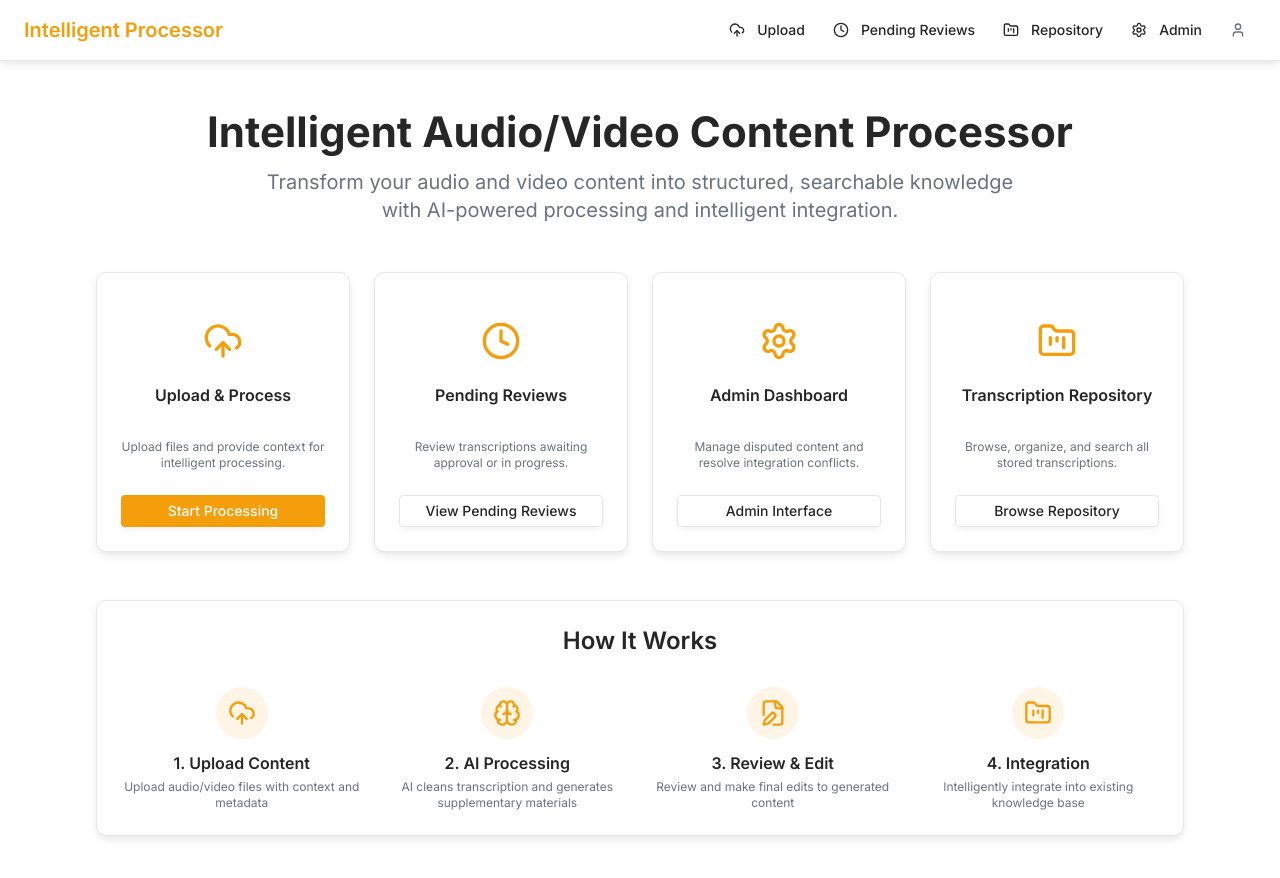
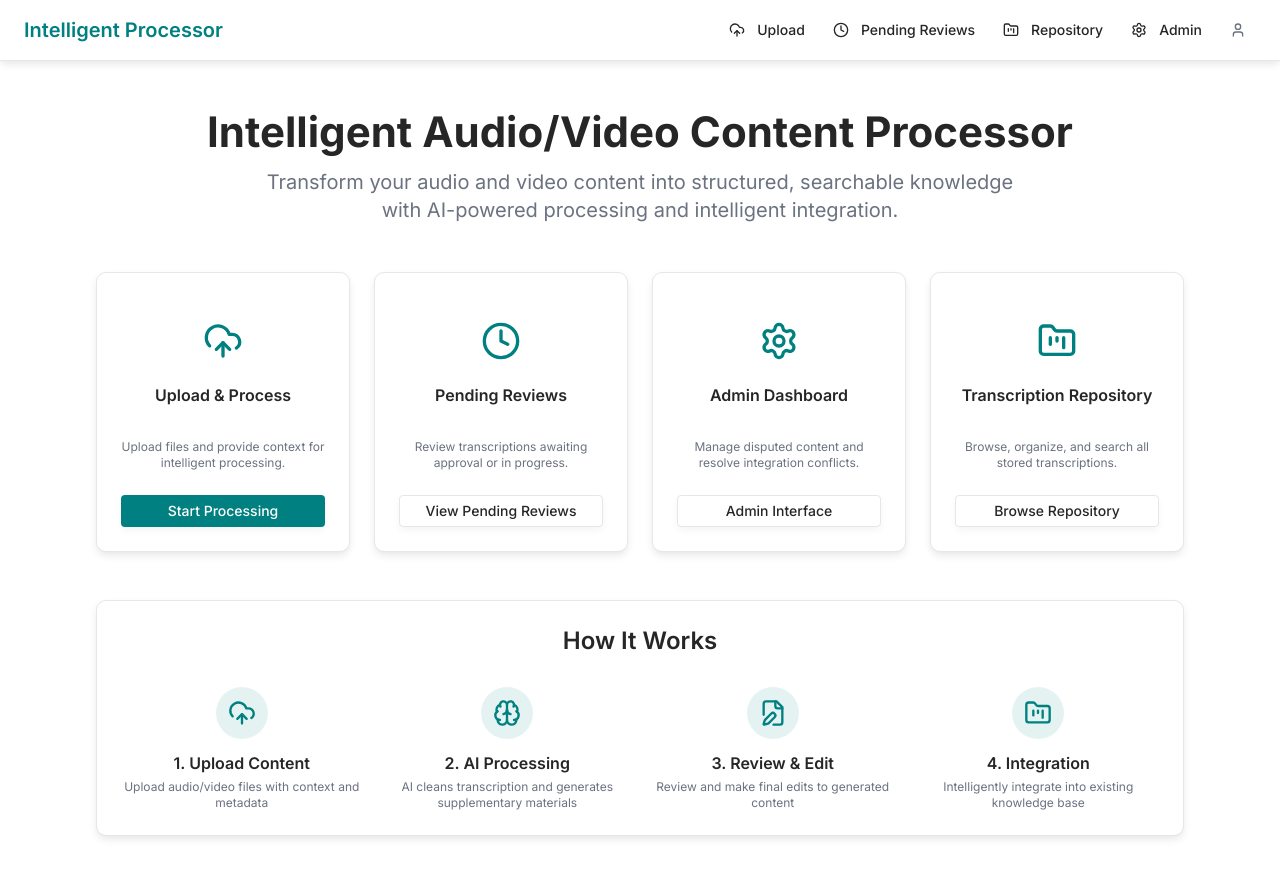
Before and after one commit to alimon777/TranscribeProject, a React (Vite) app in the folder frontend/: page / in a window 1280 px wide. Shown: the top 878 px of the page. Built offline with nearby package versions, Linux system fonts and the light colour scheme.

Commit message:
color and theme fix

```diff
--- a/frontend/index.html
+++ b/frontend/index.html
@@ -1,5 +1,6 @@
 <!doctype html>
 <html lang="en">
+
 <head>
   <meta charset="UTF-8" />
   <link rel="icon" type="image/svg+xml" href="/vite.svg" />
@@ -7,11 +8,38 @@
   <!-- Google Fonts: Inter and JetBrains Mono -->
   <link rel="preconnect" href="https://fonts.googleapis.com">
   <link rel="preconnect" href="https://fonts.gstatic.com" crossorigin>
-    <link href="https://fonts.googleapis.com/css2?family=Inter:wght@100..900&family=JetBrains+Mono:ital,wght@0,100..800;1,100..800&display=swap" rel="stylesheet">
+  <link
+    href="https://fonts.googleapis.com/css2?family=Inter:wght@100..900&family=JetBrains+Mono:ital,wght@0,100..800;1,100..800&display=swap"
+    rel="stylesheet">
   <title>Vite + React</title>
+  <script>
+    // IIFE to avoid polluting global scope
+    (function () {
+      const HMTLElement = document.documentElement;
+      const prefersDarkScheme = window.matchMedia('(prefers-color-scheme: dark)');
+
+      function applyTheme(isDark) {
+        if (isDark) {
+          HMTLElement.classList.add('dark');
+        } else {
+          HMTLElement.classList.remove('dark');
+        }
+      }
+
+      // Apply theme on initial load
+      applyTheme(prefersDarkScheme.matches);
+
+      // Listen for changes in OS/browser theme preference
+      prefersDarkScheme.addEventListener('change', (event) => {
+        applyTheme(event.matches);
+      });
+    })();
+  </script>
 </head>
+
 <body>
   <div id="root"></div>
   <script type="module" src="/src/main.jsx"></script>
 </body>
+
 </html>
--- a/frontend/src/App.jsx
+++ b/frontend/src/App.jsx
@@ -515,9 +515,11 @@ const UploadPage = ({ setProcessedDataForReview }) => {
                     value={keywords}
                     onChange={(e) => setKeywords(e.target.value)}
                     placeholder={`Enter one term per line. e.g.,
-CSP (Cloud Service Provider)
+
+CSP (Cloud Service Provider),
+DB (DataBase)
 Project Cerebro`}
-                    rows={3}
+                    rows={5}
                   />
                   <p className="text-xs text-muted-foreground mt-1">
                     This helps correct misinterpretations and ensures
@@ -1091,7 +1093,7 @@ const PendingReviewsPage = () => {
                             <Button
                               variant="outline"
                               size="xs"
-                              onClick={() => navigate(`/review`)}
+                              onClick={() => navigate(`/review`)} // Simplified for example, may need to pass item data
                             >
                               <Eye size={12} className="mr-1" /> Review
                             </Button>
@@ -1492,6 +1494,7 @@ const RepositoryPage = () => {
       )}. Please refresh if needed.`
     );
     setSelectedTranscription(null);
+    setMoveModalOpen(false); // Close modal after move
   };
 
   // Handler for deleting a transcription
@@ -1537,7 +1540,7 @@ const RepositoryPage = () => {
       </div>
       <div className="flex flex-col lg:flex-row gap-6 items-start">
         {/* Sidebar: Folder Tree */}
-        <aside className="w-full lg:w-64 border rounded p-2 space-y-2">
+        <aside className="w-full lg:w-64 border rounded p-2 space-y-2 flex-shrink-0"> {/* Added flex-shrink-0 */}
           <div className="flex justify-between items-center px-4 pt-3">
             <h2 className="font-medium">Folders</h2>
           </div>
@@ -1554,7 +1557,7 @@ const RepositoryPage = () => {
         </aside>
 
         {/* Main Content: Transcriptions Table and Preview */}
-        <section className="flex-1 space-y-4">
+        <section className="flex-1 space-y-4 min-w-0"> {/* Added min-w-0 */}
           <Input
             placeholder="Search transcriptions…"
             value={search}
@@ -1563,7 +1566,8 @@ const RepositoryPage = () => {
 
           <div className="flex gap-6">
             {/* Transcriptions Table */}
-            <div className={`${selectedTranscription ? 'flex-1' : 'w-full'} transition-all duration-300`}>
+            {/* MODIFIED LINE BELOW */}
+            <div className={`${selectedTranscription ? 'flex-1 min-w-0' : 'w-full'} transition-all duration-300`}>
               <Card>
                 <CardHeader>
                   <CardTitle>
@@ -1576,6 +1580,7 @@ const RepositoryPage = () => {
                       No items found.
                     </p>
                   ) : (
+                    <div className="overflow-x-auto"> {/* Added for table horizontal scroll if needed */}
                       <Table>
                         <TableHeader>
                           <TableRow>
@@ -1640,6 +1645,7 @@ const RepositoryPage = () => {
                           ))}
                         </TableBody>
                       </Table>
+                    </div>
                   )}
                 </CardContent>
               </Card>
@@ -1672,7 +1678,7 @@ const RepositoryPage = () => {
       )}
 
       {/* Move-to Modal using IntegrationFolderDialog for moving */}
-      {moveModalOpen && (
+      {moveModalOpen && selectedTranscription && ( /* Ensure selectedTranscription exists for move modal */
         <IntegrationFolderDialog
           isOpen={moveModalOpen}
           onClose={() => setMoveModalOpen(false)}
@@ -1708,23 +1714,17 @@ export function IntegrationFolderDialog({
   useEffect(() => {
     if (isOpen) {
       setTreeData(getFolderTreeData());
-      setSelectedFolder(null);
+      setSelectedFolder(null); // Reset selection when dialog opens
     }
   }, [isOpen]);
 
   const handleConfirm = () => {
     // compute path array by walking up the tree
-    const buildPath = (nodes, targetId, acc = []) => {
-      for (const n of nodes) {
-        const next = [...acc, n.name];
-        if (n.id === targetId) return next;
-        if (n.children?.length) {
-          const found = buildPath(n.children, targetId, next);
-          if (found) return found;
-        }
-      }
-    };
-    const pathArray = selectedFolder ? buildPath(treeData, selectedFolder) : [];
+    const getPathArray = (nodes, targetId) => {
+        const path = getNodePath(nodes, targetId);
+        return path ? path.map(p => p.name) : [];
+    }
+    const pathArray = selectedFolder ? getPathArray(treeData, selectedFolder) : [];
     onConfirm(selectedFolder, pathArray);
     onClose();
   };
@@ -1735,7 +1735,8 @@ export function IntegrationFolderDialog({
         <DialogHeader>
           <DialogTitle>Select Folder</DialogTitle>
           <DialogDescription>
-            Suggested path: {suggestedPath.join(' / ') || '—'}
+            {suggestedPath && suggestedPath.length > 0 && `Suggested path: ${suggestedPath.join(' / ')}`}
+            {!suggestedPath || suggestedPath.length === 0 && `No specific path suggested.`}
             <br />
             Click a folder or create a new one, then confirm.
           </DialogDescription>
@@ -1823,9 +1824,9 @@ const AdminDashboardPage = () => {
     });
   }, []);
 
-  const summaryStats = isLoading
-    ? {}
-    : {
+  const summaryStats = useMemo(() => {
+    if (isLoading) return {};
+    return {
       pending: conflicts.filter(
         (c) => c.status === 'Pending Review'
       ).length,
@@ -1837,6 +1838,8 @@ const AdminDashboardPage = () => {
       ).length,
       total: conflicts.length,
     };
+  }, [conflicts, isLoading]);
+
 
   const statCards = [
     {
@@ -1893,7 +1896,7 @@ const AdminDashboardPage = () => {
               <stat.Icon className={`h-4 w-4 ${stat.color}`} />
             </CardHeader>
             <CardContent>
-              <div className="text-2xl font-bold">{stat.value}</div>
+              <div className="text-2xl font-bold">{stat.value ?? 0}</div>
             </CardContent>
           </Card>
         ))}
--- a/frontend/src/index.css
+++ b/frontend/src/index.css
@@ -2,7 +2,6 @@
 @import "tw-animate-css";
 
 @custom-variant dark (&:is(.dark *));
-
 :root {
   --background: oklch(1.0000 0 0);
   --foreground: oklch(0.2686 0 0);
@@ -10,32 +9,32 @@
   --card-foreground: oklch(0.2686 0 0);
   --popover: oklch(1.0000 0 0);
   --popover-foreground: oklch(0.2686 0 0);
-  --primary: oklch(0.7686 0.1647 70.0804);
-  --primary-foreground: oklch(1 0 0); /* WAS: oklch(0 0 0) - This is now WHITE */
-  --secondary: oklch(0.9670 0.0029 264.5419);
+  --primary: oklch(0.5431 0.0927 194.7689);
+  --primary-foreground: oklch(1 0 0);
+  --secondary: oklch(0.9195 0.0253 196.7200);
   --secondary-foreground: oklch(0.4461 0.0263 256.8018);
   --muted: oklch(0.9846 0.0017 247.8389);
   --muted-foreground: oklch(0.5510 0.0234 264.3637);
-  --accent: oklch(0.9869 0.0214 95.2774);
-  --accent-foreground: oklch(0.4732 0.1247 46.2007);
+  --accent: oklch(0.9713 0.0419 196.4815);
+  --accent-foreground: oklch(0.4620 0.0789 194.7689);
   --destructive: oklch(0.6368 0.2078 25.3313);
   --destructive-foreground: oklch(1.0000 0 0);
   --border: oklch(0.9276 0.0058 264.5313);
   --input: oklch(0.9276 0.0058 264.5313);
-  --ring: oklch(0.7686 0.1647 70.0804);
-  --chart-1: oklch(0.7686 0.1647 70.0804);
-  --chart-2: oklch(0.6658 0.1574 58.3183);
-  --chart-3: oklch(0.5553 0.1455 48.9975);
-  --chart-4: oklch(0.4732 0.1247 46.2007);
-  --chart-5: oklch(0.4137 0.1054 45.9038);
+  --ring: oklch(0.6769 0.1155 194.7689);
+  --chart-1: oklch(0.6769 0.1155 194.7689);
+  --chart-2: oklch(0.6183 0.1056 194.7689);
+  --chart-3: oklch(0.5431 0.0927 194.7689);
+  --chart-4: oklch(0.4460 0.0761 194.7689);
+  --chart-5: oklch(0.3260 0.0556 194.7689);
   --sidebar: oklch(0.9846 0.0017 247.8389);
   --sidebar-foreground: oklch(0.2686 0 0);
-  --sidebar-primary: oklch(0.7686 0.1647 70.0804);
+  --sidebar-primary: oklch(0.6035 0.1030 194.7689);
   --sidebar-primary-foreground: oklch(1.0000 0 0);
-  --sidebar-accent: oklch(0.9869 0.0214 95.2774);
-  --sidebar-accent-foreground: oklch(0.4732 0.1247 46.2007);
+  --sidebar-accent: oklch(0.8655 0.0618 196.0685);
+  --sidebar-accent-foreground: oklch(0.4460 0.0761 194.7689);
   --sidebar-border: oklch(0.9276 0.0058 264.5313);
-  --sidebar-ring: oklch(0.7686 0.1647 70.0804);
+  --sidebar-ring: oklch(0.6035 0.1030 194.7689);
   --font-sans: Inter, sans-serif;
   --font-serif: Source Serif 4, serif;
   --font-mono: JetBrains Mono, monospace;
@@ -57,32 +56,32 @@
   --card-foreground: oklch(0.9219 0 0);
   --popover: oklch(0.2686 0 0);
   --popover-foreground: oklch(0.9219 0 0);
-  --primary: oklch(0.7686 0.1647 70.0804);
-  --primary-foreground: oklch(1 0 0); /* WAS: oklch(0 0 0) - This is now WHITE */
+  --primary: oklch(0.6183 0.1056 194.7689);
+  --primary-foreground: oklch(1.0000 0 0);
   --secondary: oklch(0.2686 0 0);
   --secondary-foreground: oklch(0.9219 0 0);
   --muted: oklch(0.2686 0 0);
   --muted-foreground: oklch(0.7155 0 0);
-  --accent: oklch(0.4732 0.1247 46.2007);
-  --accent-foreground: oklch(0.9243 0.1151 95.7459);
+  --accent: oklch(0.5431 0.0927 194.7689);
+  --accent-foreground: oklch(0.9346 0.0252 196.7284);
   --destructive: oklch(0.6368 0.2078 25.3313);
   --destructive-foreground: oklch(1.0000 0 0);
   --border: oklch(0.3715 0 0);
   --input: oklch(0.3715 0 0);
-  --ring: oklch(0.7686 0.1647 70.0804);
-  --chart-1: oklch(0.8369 0.1644 84.4286);
-  --chart-2: oklch(0.6658 0.1574 58.3183);
-  --chart-3: oklch(0.4732 0.1247 46.2007);
-  --chart-4: oklch(0.5553 0.1455 48.9975);
-  --chart-5: oklch(0.4732 0.1247 46.2007);
+  --ring: oklch(0.5431 0.0927 194.7689);
+  --chart-1: oklch(0.5431 0.0927 194.7689);
+  --chart-2: oklch(0.8083 0.1241 194.9775);
+  --chart-3: oklch(0.6311 0.0937 195.0403);
+  --chart-4: oklch(0.5218 0.0887 194.7784);
+  --chart-5: oklch(0.8699 0.0645 196.0298);
   --sidebar: oklch(0.1684 0 0);
   --sidebar-foreground: oklch(0.9219 0 0);
-  --sidebar-primary: oklch(0.7686 0.1647 70.0804);
+  --sidebar-primary: oklch(0.5431 0.0927 194.7689);
   --sidebar-primary-foreground: oklch(1.0000 0 0);
-  --sidebar-accent: oklch(0.4732 0.1247 46.2007);
-  --sidebar-accent-foreground: oklch(0.9243 0.1151 95.7459);
+  --sidebar-accent: oklch(0.4936 0.0843 194.7689);
+  --sidebar-accent-foreground: oklch(0.7798 0.0873 195.5110);
   --sidebar-border: oklch(0.3715 0 0);
-  --sidebar-ring: oklch(0.7686 0.1647 70.0804);
+  --sidebar-ring: oklch(0.5431 0.0927 194.7689);
   --font-sans: Inter, sans-serif;
   --font-serif: Source Serif 4, serif;
   --font-mono: JetBrains Mono, monospace;
```
Lines whose indentation alone changed are shown as unchanged.
